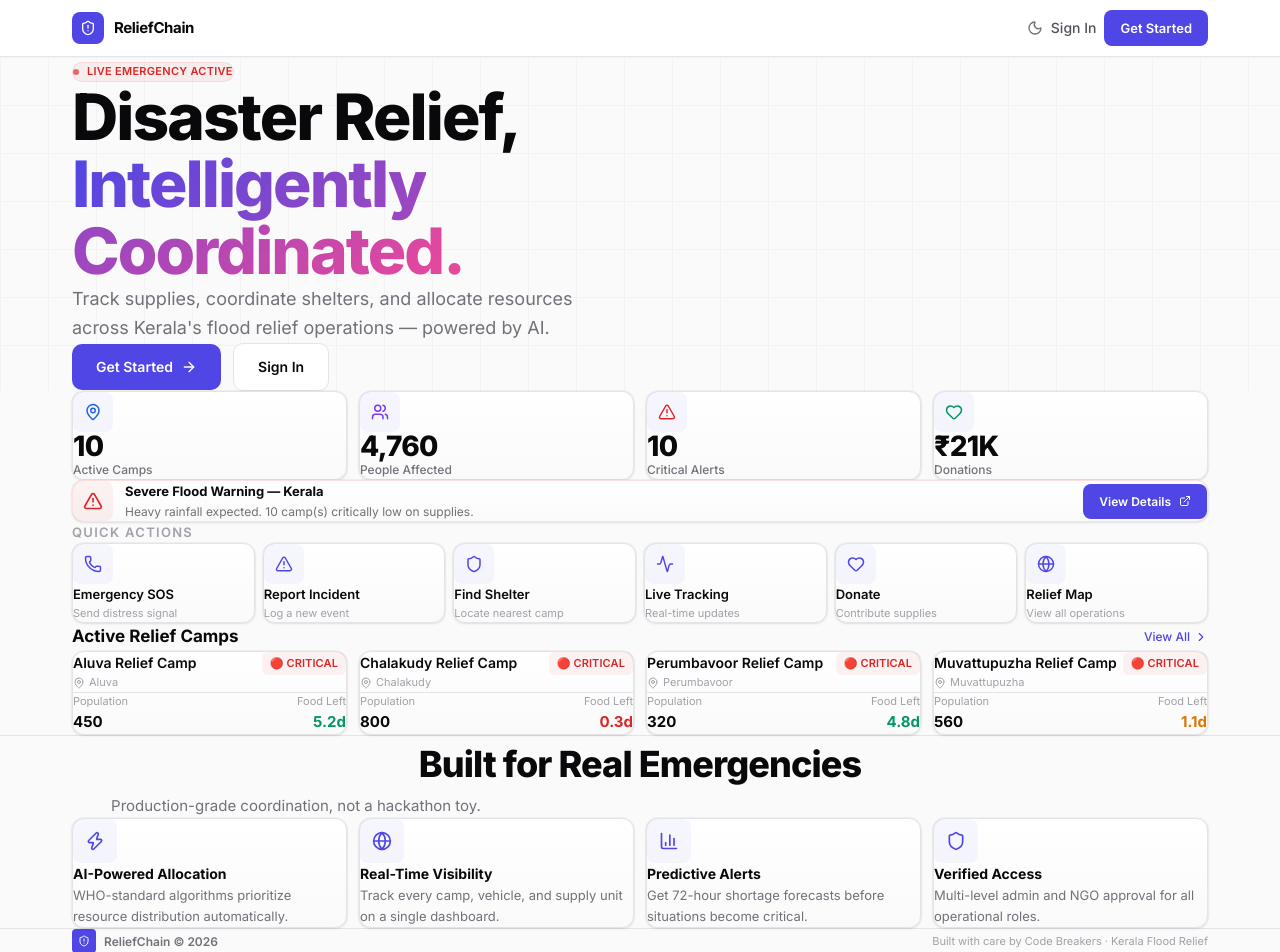
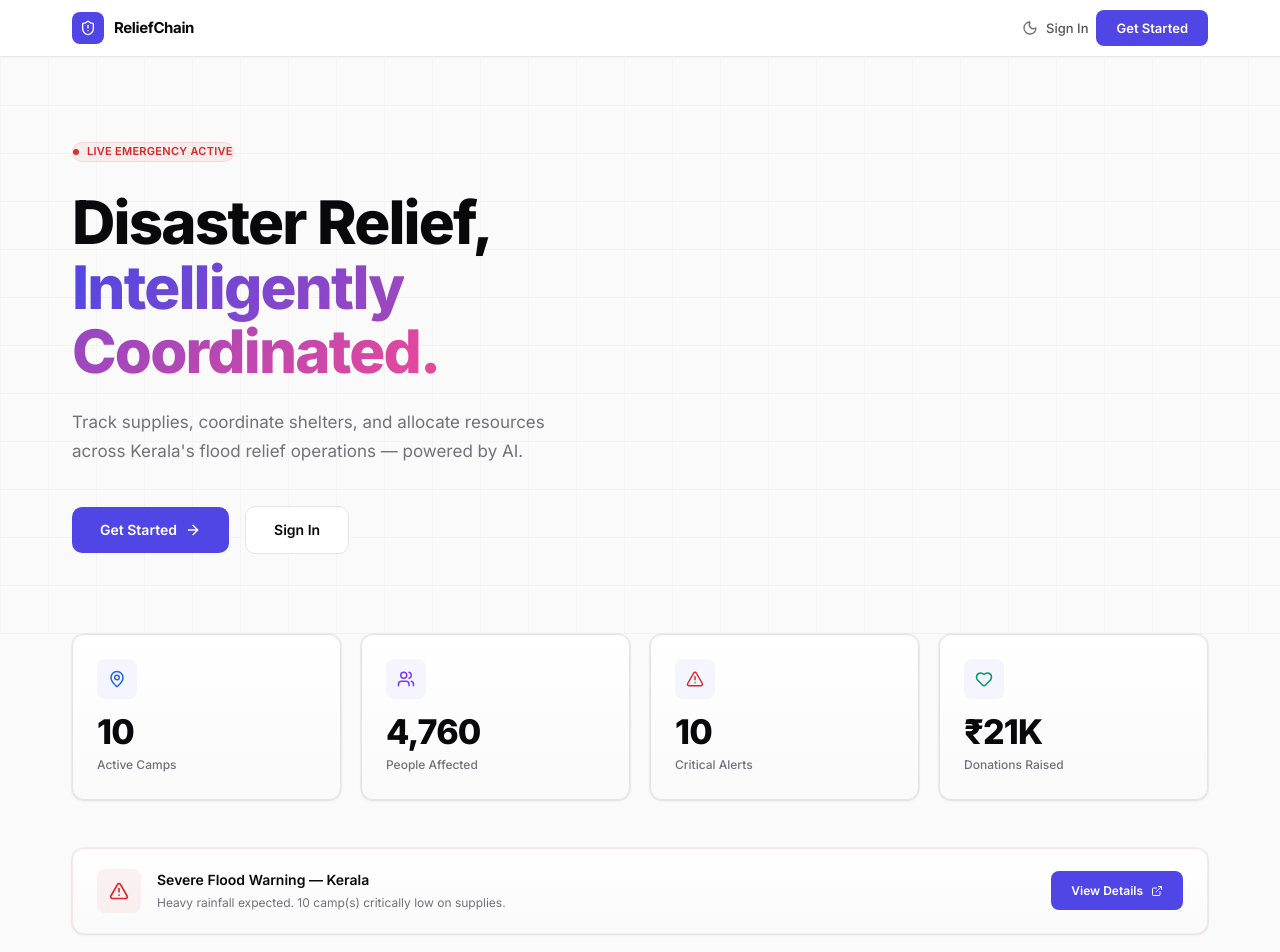
Before and after one commit to visheshdevanur/Code-Breakers, a React (Vite) app: page / in a window 1280 px wide. Shown: the top 952 px of the page. Built offline with nearby package versions, Linux system fonts and the light colour scheme.

Commit message:
Fix landing page spacing: much more whitespace, breathing room between sections

```diff
--- a/src/components/Public/LandingPage.jsx
+++ b/src/components/Public/LandingPage.jsx
@@ -18,7 +18,7 @@ export default function LandingPage() {
     { value: seedCamps.length, label: 'Active Camps', icon: MapPin, color: 'var(--blue)' },
     { value: totalPop.toLocaleString(), label: 'People Affected', icon: Users, color: 'var(--violet)' },
     { value: criticalCount, label: 'Critical Alerts', icon: AlertTriangle, color: 'var(--danger)' },
-    { value: '₹21K', label: 'Donations', icon: Heart, color: 'var(--green)' },
+    { value: '₹21K', label: 'Donations Raised', icon: Heart, color: 'var(--green)' },
   ];
 
   const actions = [
@@ -26,15 +26,15 @@ export default function LandingPage() {
     { label: 'Report Incident', icon: AlertTriangle, desc: 'Log a new event' },
     { label: 'Find Shelter', icon: Shield, desc: 'Locate nearest camp' },
     { label: 'Live Tracking', icon: Activity, desc: 'Real-time updates' },
-    { label: 'Donate', icon: Heart, desc: 'Contribute supplies' },
+    { label: 'Donate Now', icon: Heart, desc: 'Contribute supplies' },
     { label: 'Relief Map', icon: Globe, desc: 'View all operations' },
   ];
 
   const features = [
-    { icon: Zap, title: 'AI-Powered Allocation', desc: 'WHO-standard algorithms prioritize resource distribution automatically.' },
-    { icon: Globe, title: 'Real-Time Visibility', desc: 'Track every camp, vehicle, and supply unit on a single dashboard.' },
-    { icon: BarChart3, title: 'Predictive Alerts', desc: 'Get 72-hour shortage forecasts before situations become critical.' },
-    { icon: Shield, title: 'Verified Access', desc: 'Multi-level admin and NGO approval for all operational roles.' },
+    { icon: Zap, title: 'AI-Powered Allocation', desc: 'WHO-standard algorithms prioritize resource distribution automatically across all camps.' },
+    { icon: Globe, title: 'Real-Time Visibility', desc: 'Track every camp, vehicle, and supply unit on a single unified dashboard.' },
+    { icon: BarChart3, title: 'Predictive Alerts', desc: 'Get 72-hour shortage forecasts before situations become critical emergencies.' },
+    { icon: Shield, title: 'Verified Access', desc: 'Multi-level admin and NGO approval ensures only trusted personnel operate.' },
   ];
 
   const topCamps = seedCamps.slice(0, 4).map(camp => {
@@ -44,9 +44,13 @@ export default function LandingPage() {
     return { ...camp, st, foodDays: food ? getDaysRemaining(food) : 0 };
   });
 
+  const statusColor = (s) => ({ critical: 'var(--danger)', warning: 'var(--amber)', stable: 'var(--green)', watch: 'var(--amber)' }[s] || 'var(--text-3)');
+  const statusBg = (s) => ({ critical: 'var(--danger-soft)', warning: 'var(--amber-soft)', stable: 'var(--green-soft)', watch: 'var(--amber-soft)' }[s] || 'var(--bg-2)');
+
   return (
     <div className="min-h-screen" style={{ background: 'var(--bg)' }}>
-      {/* NAV */}
+
+      {/* ─── NAVBAR ─── */}
       <nav className="glass-nav sticky top-0 z-50">
         <div className="container-app flex items-center justify-between h-14">
           <div className="flex items-center gap-2.5">
@@ -61,38 +65,39 @@ export default function LandingPage() {
               onMouseLeave={e => e.currentTarget.style.background = 'transparent'}>
               {isDark ? <Sun className="w-4 h-4" /> : <Moon className="w-4 h-4" />}
             </button>
-            <button onClick={() => navigate('/signin')} className="text-sm font-medium px-3 py-1.5 rounded-lg hidden sm:block" style={{ color: 'var(--text-2)' }}
+            <button onClick={() => navigate('/signin')} className="text-[13px] font-medium px-4 py-2 rounded-lg hidden sm:block" style={{ color: 'var(--text-2)' }}
               onMouseEnter={e => e.currentTarget.style.background = 'var(--bg-hover)'}
               onMouseLeave={e => e.currentTarget.style.background = 'transparent'}>Sign In</button>
-            <button onClick={() => navigate('/signup')} className="btn-red !py-2 !px-4 !text-[13px] !rounded-lg">Get Started</button>
+            <button onClick={() => navigate('/signup')} className="btn-red !py-2 !px-5 !text-[13px] !rounded-lg">Get Started</button>
           </div>
         </div>
       </nav>
 
-      {/* HERO */}
+      {/* ─── HERO ─── */}
       <section className="relative overflow-hidden">
         <div className="absolute inset-0 grid-pattern" />
-        <div className="container-app relative pt-20 pb-16 sm:pt-28 sm:pb-20">
+        <div className="container-app relative" style={{ paddingTop: '80px', paddingBottom: '80px' }}>
           <div className={`max-w-2xl transition-all duration-700 ease-out ${mounted ? 'opacity-100 translate-y-0' : 'opacity-0 translate-y-8'}`}>
-            <div className="inline-flex items-center gap-2 px-3 py-1.5 rounded-full mb-8" style={{ background: 'var(--danger-soft)', border: '1px solid rgba(239,68,68,0.12)' }}>
+
+            <div className="inline-flex items-center gap-2 px-3 py-1.5 rounded-full" style={{ background: 'var(--danger-soft)', border: '1px solid rgba(239,68,68,0.12)', marginBottom: '28px' }}>
               <span className="w-1.5 h-1.5 rounded-full anim-pulse-red" style={{ background: 'var(--danger)' }} />
               <span className="text-[11px] font-semibold tracking-wide uppercase" style={{ color: 'var(--danger)' }}>Live Emergency Active</span>
             </div>
 
-            <h1 className="text-[40px] sm:text-[56px] lg:text-[64px] font-black leading-[1.05] tracking-[-0.03em]" style={{ color: 'var(--text-1)' }}>
+            <h1 className="text-[36px] sm:text-[48px] lg:text-[60px] font-black tracking-[-0.03em]" style={{ color: 'var(--text-1)', lineHeight: 1.08 }}>
               Disaster Relief,<br />
               <span className="gradient-text">Intelligently Coordinated.</span>
             </h1>
 
-            <p className="mt-6 text-[16px] sm:text-[18px] leading-relaxed max-w-lg" style={{ color: 'var(--text-3)' }}>
+            <p className="text-[15px] sm:text-[17px] leading-[1.7] max-w-lg" style={{ color: 'var(--text-3)', marginTop: '24px' }}>
               Track supplies, coordinate shelters, and allocate resources across Kerala's flood relief operations — powered by AI.
             </p>
 
-            <div className="mt-10 flex flex-wrap items-center gap-3">
-              <button onClick={() => navigate('/signup')} className="btn-red !py-3 !px-6 group">
+            <div className="flex flex-wrap items-center gap-4" style={{ marginTop: '40px' }}>
+              <button onClick={() => navigate('/signup')} className="btn-red !py-3 !px-7 group">
                 Get Started <ArrowRight className="w-4 h-4 group-hover:translate-x-0.5 transition-transform" />
               </button>
-              <button onClick={() => navigate('/signin')} className="btn-dark !py-3 !px-6">
+              <button onClick={() => navigate('/signin')} className="btn-dark !py-3 !px-7">
                 Sign In
               </button>
             </div>
@@ -100,120 +105,114 @@ export default function LandingPage() {
         </div>
       </section>
 
-      {/* STATS */}
-      <section className="container-app pb-16">
-        <div className="grid grid-cols-2 lg:grid-cols-4 gap-3">
+      {/* ─── STATS ─── */}
+      <section className="container-app" style={{ paddingBottom: '48px' }}>
+        <div className="grid grid-cols-2 lg:grid-cols-4 gap-4 sm:gap-5">
           {stats.map((s, i) => (
-            <div key={s.label} className="dark-card p-5 anim-up" style={{ animationDelay: `${i * 60}ms` }}>
-              <div className="flex items-center gap-3 mb-3">
-                <div className="icon-box !w-10 !h-10 !rounded-lg" style={{ background: 'var(--accent-soft)' }}>
+            <div key={s.label} className="dark-card anim-up" style={{ padding: '24px', animationDelay: `${i * 60}ms` }}>
+              <div className="icon-box !w-10 !h-10 !rounded-lg" style={{ background: 'var(--accent-soft)', marginBottom: '16px' }}>
                 <s.icon className="w-[18px] h-[18px]" style={{ color: s.color }} />
               </div>
-              </div>
-              <div className="text-[28px] font-black tracking-tight leading-none" style={{ color: 'var(--text-1)' }}>{s.value}</div>
-              <div className="text-[12px] font-medium mt-1" style={{ color: 'var(--text-3)' }}>{s.label}</div>
+              <div className="text-[30px] sm:text-[34px] font-black tracking-tight leading-none" style={{ color: 'var(--text-1)' }}>{s.value}</div>
+              <div className="text-[12px] font-medium" style={{ color: 'var(--text-3)', marginTop: '6px' }}>{s.label}</div>
             </div>
           ))}
         </div>
       </section>
 
-      {/* ALERT */}
-      <section className="container-app pb-12">
-        <div className="dark-card p-4 sm:p-5 flex flex-col sm:flex-row items-start sm:items-center gap-4 anim-up" style={{ borderColor: 'rgba(239,68,68,0.15)' }}>
-          <div className="flex items-center gap-3 flex-1">
-            <div className="w-10 h-10 rounded-lg flex items-center justify-center flex-shrink-0" style={{ background: 'var(--danger-soft)' }}>
+      {/* ─── ALERT BANNER ─── */}
+      <section className="container-app" style={{ paddingBottom: '48px' }}>
+        <div className="dark-card flex flex-col sm:flex-row items-start sm:items-center gap-4" style={{ padding: '20px 24px', borderColor: 'rgba(239,68,68,0.12)' }}>
+          <div className="flex items-center gap-4 flex-1">
+            <div className="w-11 h-11 rounded-lg flex items-center justify-center flex-shrink-0" style={{ background: 'var(--danger-soft)' }}>
               <AlertTriangle className="w-5 h-5" style={{ color: 'var(--danger)' }} />
             </div>
             <div>
-              <div className="text-[13px] font-bold" style={{ color: 'var(--text-1)' }}>Severe Flood Warning — Kerala</div>
-              <div className="text-[12px] mt-0.5" style={{ color: 'var(--text-3)' }}>Heavy rainfall expected. {criticalCount} camp(s) critically low on supplies.</div>
+              <div className="text-[14px] font-semibold" style={{ color: 'var(--text-1)' }}>Severe Flood Warning — Kerala</div>
+              <div className="text-[12px]" style={{ color: 'var(--text-3)', marginTop: '2px' }}>Heavy rainfall expected. {criticalCount} camp(s) critically low on supplies.</div>
             </div>
           </div>
-          <button className="btn-red !py-2 !px-4 !text-[12px] !rounded-lg whitespace-nowrap">
+          <button className="btn-red !py-2.5 !px-5 !text-[12px] !rounded-lg whitespace-nowrap">
             View Details <ExternalLink className="w-3 h-3" />
           </button>
         </div>
       </section>
 
-      {/* QUICK ACTIONS */}
-      <section className="container-app pb-16">
-        <h2 className="text-[13px] font-semibold uppercase tracking-widest mb-5" style={{ color: 'var(--text-4)' }}>Quick Actions</h2>
-        <div className="grid grid-cols-2 sm:grid-cols-3 lg:grid-cols-6 gap-2">
+      {/* ─── QUICK ACTIONS ─── */}
+      <section className="container-app" style={{ paddingBottom: '64px' }}>
+        <h2 className="text-[12px] font-semibold uppercase tracking-[0.15em]" style={{ color: 'var(--text-4)', marginBottom: '20px' }}>Quick Actions</h2>
+        <div className="grid grid-cols-2 sm:grid-cols-3 lg:grid-cols-6 gap-4">
           {actions.map((a, i) => (
-            <button key={a.label} className="dark-card p-4 text-left group anim-up" style={{ animationDelay: `${i * 50}ms` }}>
-              <div className="icon-box !w-10 !h-10 !rounded-lg mb-3" style={{ background: 'var(--accent-soft)' }}>
+            <button key={a.label} className="dark-card text-left group anim-up" style={{ padding: '20px', animationDelay: `${i * 50}ms` }}>
+              <div className="icon-box !w-11 !h-11 !rounded-lg" style={{ background: 'var(--accent-soft)', marginBottom: '14px' }}>
                 <a.icon className="w-[18px] h-[18px]" style={{ color: 'var(--accent)' }} />
               </div>
               <div className="text-[13px] font-semibold" style={{ color: 'var(--text-1)' }}>{a.label}</div>
-              <div className="text-[11px] mt-0.5" style={{ color: 'var(--text-4)' }}>{a.desc}</div>
+              <div className="text-[11px]" style={{ color: 'var(--text-4)', marginTop: '4px' }}>{a.desc}</div>
             </button>
           ))}
         </div>
       </section>
 
-      {/* CAMPS */}
-      <section className="container-app pb-16">
-        <div className="flex items-center justify-between mb-5">
-          <h2 className="text-[17px] font-bold" style={{ color: 'var(--text-1)' }}>Active Relief Camps</h2>
+      {/* ─── ACTIVE CAMPS ─── */}
+      <section className="container-app" style={{ paddingBottom: '64px' }}>
+        <div className="flex items-center justify-between" style={{ marginBottom: '20px' }}>
+          <h2 className="text-[18px] font-bold" style={{ color: 'var(--text-1)' }}>Active Relief Camps</h2>
           <button className="text-[12px] font-medium flex items-center gap-1" style={{ color: 'var(--accent)' }}>
             View All <ChevronRight className="w-3.5 h-3.5" />
           </button>
         </div>
-        <div className="grid grid-cols-1 sm:grid-cols-2 lg:grid-cols-4 gap-3">
-          {topCamps.map((camp, i) => {
-            const statusColors = { critical: 'var(--danger)', warning: 'var(--amber)', stable: 'var(--green)', watch: 'var(--amber)' };
-            const statusBg = { critical: 'var(--danger-soft)', warning: 'var(--amber-soft)', stable: 'var(--green-soft)', watch: 'var(--amber-soft)' };
-            return (
-              <div key={camp.id} className="dark-card p-5 anim-up" style={{ animationDelay: `${i * 60}ms` }}>
-                <div className="flex items-start justify-between mb-4">
+        <div className="grid grid-cols-1 sm:grid-cols-2 lg:grid-cols-4 gap-4 sm:gap-5">
+          {topCamps.map((camp, i) => (
+            <div key={camp.id} className="dark-card anim-up" style={{ padding: '24px', animationDelay: `${i * 60}ms` }}>
+              <div className="flex items-start justify-between" style={{ marginBottom: '20px' }}>
                 <div>
                   <div className="text-[14px] font-semibold" style={{ color: 'var(--text-1)' }}>{camp.name}</div>
-                    <div className="text-[11px] flex items-center gap-1 mt-1" style={{ color: 'var(--text-4)' }}>
+                  <div className="text-[11px] flex items-center gap-1" style={{ color: 'var(--text-4)', marginTop: '6px' }}>
                     <MapPin className="w-3 h-3" /> {camp.village}
                   </div>
                 </div>
-                  <span className="badge" style={{ background: statusBg[camp.st.status], color: statusColors[camp.st.status] }}>{camp.st.label}</span>
+                <span className="badge" style={{ background: statusBg(camp.st.status), color: statusColor(camp.st.status) }}>{camp.st.label}</span>
               </div>
-                <div className="flex items-center justify-between pt-3" style={{ borderTop: '1px solid var(--border)' }}>
+              <div className="grid grid-cols-2 gap-4" style={{ paddingTop: '16px', borderTop: '1px solid var(--border)' }}>
                 <div>
-                    <div className="text-[11px]" style={{ color: 'var(--text-4)' }}>Population</div>
-                    <div className="text-[15px] font-bold" style={{ color: 'var(--text-1)' }}>{camp.current_population}</div>
+                  <div className="text-[11px] font-medium" style={{ color: 'var(--text-4)' }}>Population</div>
+                  <div className="text-[18px] font-bold" style={{ color: 'var(--text-1)', marginTop: '2px' }}>{camp.current_population}</div>
                 </div>
                 <div className="text-right">
-                    <div className="text-[11px]" style={{ color: 'var(--text-4)' }}>Food Left</div>
-                    <div className="text-[15px] font-bold" style={{ color: camp.foodDays < 1 ? 'var(--danger)' : camp.foodDays < 2 ? 'var(--amber)' : 'var(--green)' }}>{camp.foodDays}d</div>
+                  <div className="text-[11px] font-medium" style={{ color: 'var(--text-4)' }}>Food Left</div>
+                  <div className="text-[18px] font-bold" style={{ color: statusColor(camp.foodDays < 1 ? 'critical' : camp.foodDays < 2 ? 'warning' : 'stable'), marginTop: '2px' }}>{camp.foodDays}d</div>
                 </div>
               </div>
             </div>
-            );
-          })}
+          ))}
         </div>
       </section>
 
-      {/* FEATURES */}
+      {/* ─── FEATURES ─── */}
       <section style={{ borderTop: '1px solid var(--border)' }}>
-        <div className="container-app py-20">
-          <div className="text-center mb-12">
+        <div className="container-app" style={{ paddingTop: '80px', paddingBottom: '80px' }}>
+          <div className="text-center" style={{ marginBottom: '48px' }}>
             <h2 className="text-[28px] sm:text-[36px] font-black tracking-tight" style={{ color: 'var(--text-1)' }}>Built for Real Emergencies</h2>
-            <p className="mt-3 text-[15px] max-w-md mx-auto" style={{ color: 'var(--text-3)' }}>Production-grade coordination, not a hackathon toy.</p>
+            <p className="text-[14px] sm:text-[15px] max-w-md mx-auto" style={{ color: 'var(--text-3)', marginTop: '12px' }}>Production-grade disaster coordination, not a prototype.</p>
           </div>
-          <div className="grid grid-cols-1 sm:grid-cols-2 lg:grid-cols-4 gap-3">
+          <div className="grid grid-cols-1 sm:grid-cols-2 lg:grid-cols-4 gap-5">
             {features.map((f, i) => (
-              <div key={f.title} className="dark-card p-6 anim-up" style={{ animationDelay: `${i * 60}ms` }}>
-                <div className="icon-box !w-11 !h-11 !rounded-lg mb-4" style={{ background: 'var(--accent-soft)' }}>
+              <div key={f.title} className="dark-card anim-up" style={{ padding: '28px', animationDelay: `${i * 60}ms` }}>
+                <div className="icon-box !w-12 !h-12 !rounded-xl" style={{ background: 'var(--accent-soft)', marginBottom: '20px' }}>
                   <f.icon className="w-5 h-5" style={{ color: 'var(--accent)' }} />
                 </div>
-                <h3 className="text-[14px] font-bold mb-1.5" style={{ color: 'var(--text-1)' }}>{f.title}</h3>
-                <p className="text-[13px] leading-relaxed" style={{ color: 'var(--text-3)' }}>{f.desc}</p>
+                <h3 className="text-[15px] font-bold" style={{ color: 'var(--text-1)', marginBottom: '8px' }}>{f.title}</h3>
+                <p className="text-[13px] leading-[1.65]" style={{ color: 'var(--text-3)' }}>{f.desc}</p>
               </div>
             ))}
           </div>
         </div>
       </section>
 
-      {/* FOOTER */}
+      {/* ─── FOOTER ─── */}
       <footer style={{ borderTop: '1px solid var(--border)' }}>
-        <div className="container-app py-6 flex flex-col sm:flex-row items-center justify-between gap-3">
+        <div className="container-app flex flex-col sm:flex-row items-center justify-between gap-3" style={{ paddingTop: '24px', paddingBottom: '24px' }}>
           <div className="flex items-center gap-2">
             <div className="w-6 h-6 rounded flex items-center justify-center" style={{ background: 'var(--accent)' }}>
               <ShieldAlert className="w-3 h-3 text-white" />
```
Lines whose indentation alone changed are shown as unchanged.
